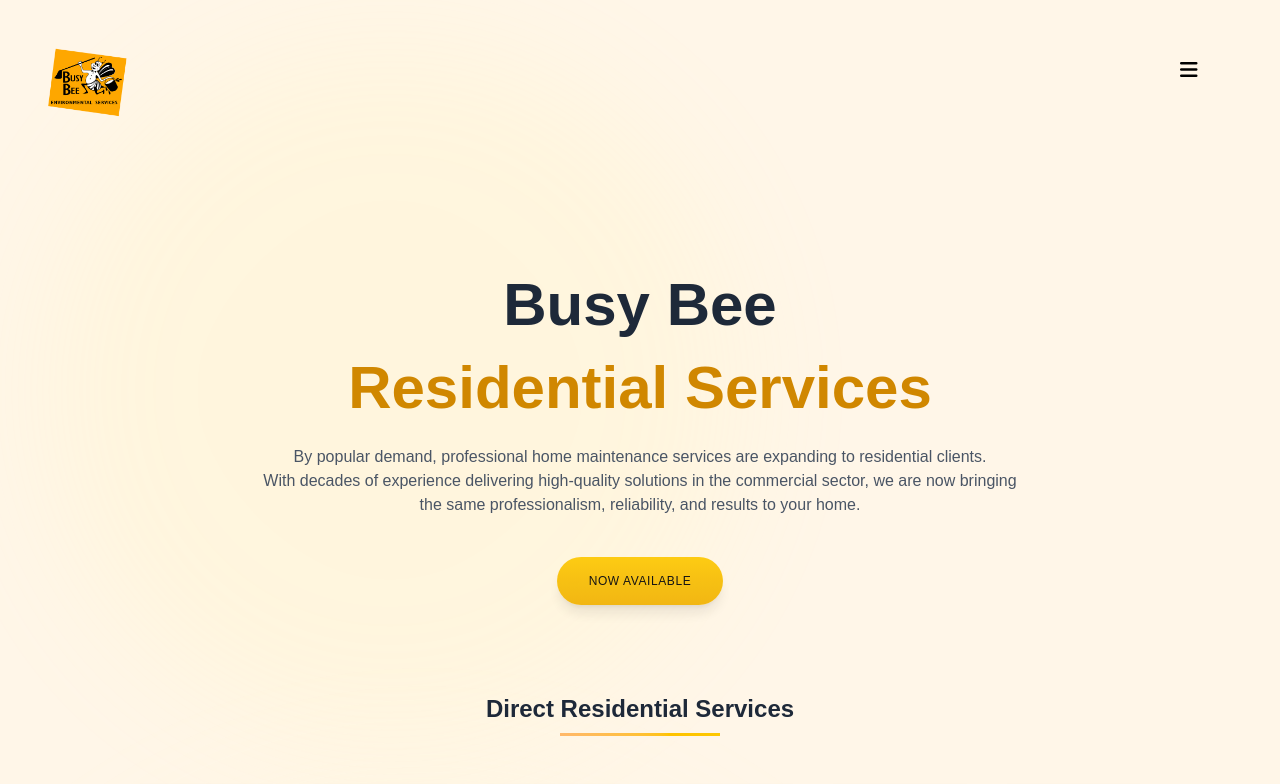
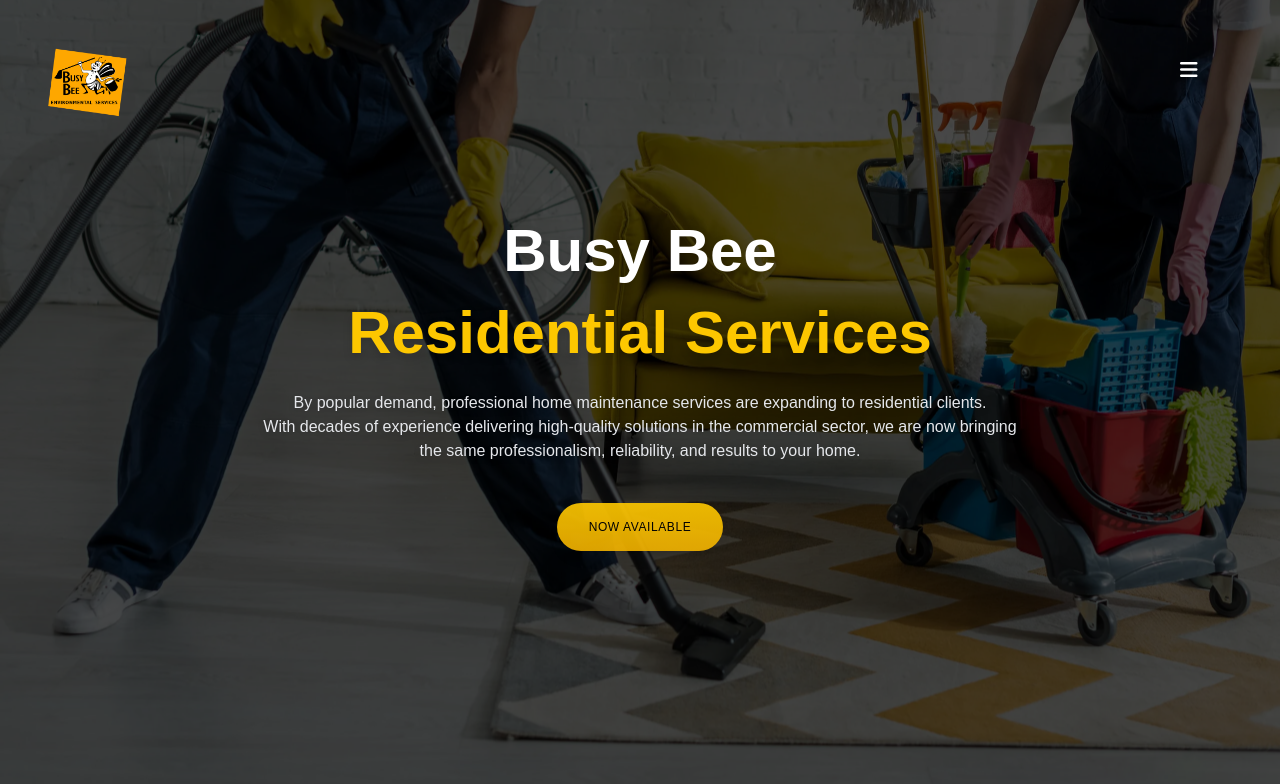
Before and after one commit to chinmaysk1/busybeehs, a Next.js app: page / in a window 1280 px wide. Shown: the top 784 px of the page. Built offline with nearby package versions, Linux system fonts and the light colour scheme.

Commit message:
Add bg image with parallax

```diff
--- a/src/pages/index.js
+++ b/src/pages/index.js
@@ -1,13 +1,8 @@
-import { useState, useEffect } from 'react';
+import { useRef, useState, useEffect } from 'react';
 import { useRouter } from 'next/router';
 
 export default function Home() {
-  const [isLoaded, setIsLoaded] = useState(false);
   const router = useRouter();
-
-  useEffect(() => {
-    setIsLoaded(true);
-  }, []);
 
   const directServices = [
     { icon: "fas fa-spray-can", title: "Professional Carpet Cleaning", colorClass: "text-yellow-500" },
@@ -30,46 +25,56 @@
       {/* Font Awesome CDN */}
       <link href="https://cdnjs.cloudflare.com/ajax/libs/font-awesome/6.4.0/css/all.min.css" rel="stylesheet" />
 
+      {/* Hero Section with Parallax Background */}
+      <section
+  className="relative h-screen bg-fixed bg-center bg-cover"
+  style={{ backgroundImage: "url('/cleaning.webp')" }}
+>
+  {/* Overlay */}
+  <div className="absolute inset-0 bg-black/70 z-10" />
+
+  {/* Navbar */}
+  <div className='navbar absolute top-12 left-12 w-20 cursor-pointer z-20' onClick={() => router.push("/")}>
+    <img src="/logo.png" />
+  </div>
+
+  <div className='absolute top-15 right-5 w-20 cursor-pointer z-20'>
+    <i className="fas fa-bars text-xl text-white"></i>
+  </div>
+
+  {/* Hero Content */}
+  <div className="relative z-20 flex items-center justify-center h-full px-4">
+    <div className="max-w-5xl mx-auto text-center transition-all duration-1000 ${'opacity-100 translate-y-0">
+      <h1 className="text-4xl md:text-6xl font-black text-white mb-4 leading-snug drop-shadow-lg">
+        Busy Bee
+        <br />
+        <span className="text-yellow-400">Residential Services</span>
+      </h1>
+      <p className="text-base md:text-md text-gray-200 mb-6 font-light mx-auto max-w-3xl drop-shadow-md">
+        By popular demand, professional home maintenance services are expanding to residential clients. <br />
+        With decades of experience delivering high-quality solutions in the commercial sector, we are now bringing the same professionalism, reliability, and results to your home.
+      </p>
+      <div className="inline-block mt-4 mb-10">
+        <div className="bg-gradient-to-b from-yellow-400 to-yellow-500 text-black px-8 py-3 rounded-full text-xs/6 uppercase tracking-wider shadow-lg animate-pulse">
+          Now Available
+        </div>
+      </div>
+    </div>
+  </div>
+</section>
+
+
+      {/* Services Section */}
+      <section className="bg-[#fff6e8] relative">
         {/* Subtle background hues */}
-      <div className="absolute inset-0 overflow-hidden z-0 -mb-220">
+        <div className="absolute inset-0 overflow-hidden z-0">
           <div className="absolute w-[700px] h-[700px] bg-yellow-200 opacity-10 rounded-full blur-3xl top-10 left-10" />
           <div className="absolute w-[900px] h-[900px] bg-yellow-300 opacity-10 rounded-full blur-3xl bottom-16 right-16" />
           <div className="absolute w-[1000px] h-[1000px] bg-yellow-100 opacity-10 rounded-full blur-3xl top-1/2 left-1/3 -translate-x-1/2 -translate-y-1/2" />
         </div>
 
-      {/* Navbar Logo */}
-      <div className='navbar absolute top-12 left-12 w-20 cursor-pointer' onClick={() => router.push("/")}>
-        <img src="/logo.png" />
-      </div>
-
-      <div className='absolute top-15 right-5 w-20 cursor-pointer'>
-        <i className="fas fa-bars text-xl text-black"></i>
-      </div>
-
-      {/* Main Content */}
-      <main className="relative z-10 flex-1 flex items-center justify-center min-h-screen px-4 py-16 mt-50">
-        <div className={`max-w-5xl mx-auto text-center transition-all duration-1000 ${isLoaded ? 'opacity-100 translate-y-0' : 'opacity-0 translate-y-10'}`}>
-
-          {/* Main Heading */}
-          <h1 className="text-4xl md:text-6xl font-black text-gray-800 mb-4 leading-snug">
-            Busy Bee
-            <br />
-            <span className="text-yellow-600">Residential Services</span>
-          </h1>
-
-          {/* Subtitle */}
-          <p className="text-base md:text-md text-gray-600 mb-6 font-light mx-auto max-w-3xl">
-            By popular demand, professional home maintenance services are expanding to residential clients. <br />
-            With decades of experience delivering high-quality solutions in the commercial sector, we are now bringing the same professionalism, reliability, and results to your home.
-          </p>
-
-          {/* Badge */}
-          <div className="inline-block mt-4 mb-10">
-            <div className="bg-gradient-to-b from-yellow-400 to-yellow-500 text-black px-8 py-3 rounded-full text-xs/6 uppercase tracking-wider shadow-lg animate-pulse">
-              Now Available
-            </div>
-          </div>
-
+        <div className="relative z-10 px-4 py-16">
+          <div className="max-w-5xl mx-auto">
             {/* Services Section */}
             <div className="max-w-[1400px] mx-auto">
 
@@ -150,9 +155,9 @@
                 </a>
               </div>
             </div>
-
           </div>
-      </main>
+        </div>
+      </section>
 
       <footer>
         <div className='flex h-10 items-center justify-center text-center bg-yellow-100'>
```
Also changed, not shown: public/cleaning.webp (added), 1 other file (tests, documents, lock files or other folders). Lines whose indentation alone changed are shown as unchanged.
